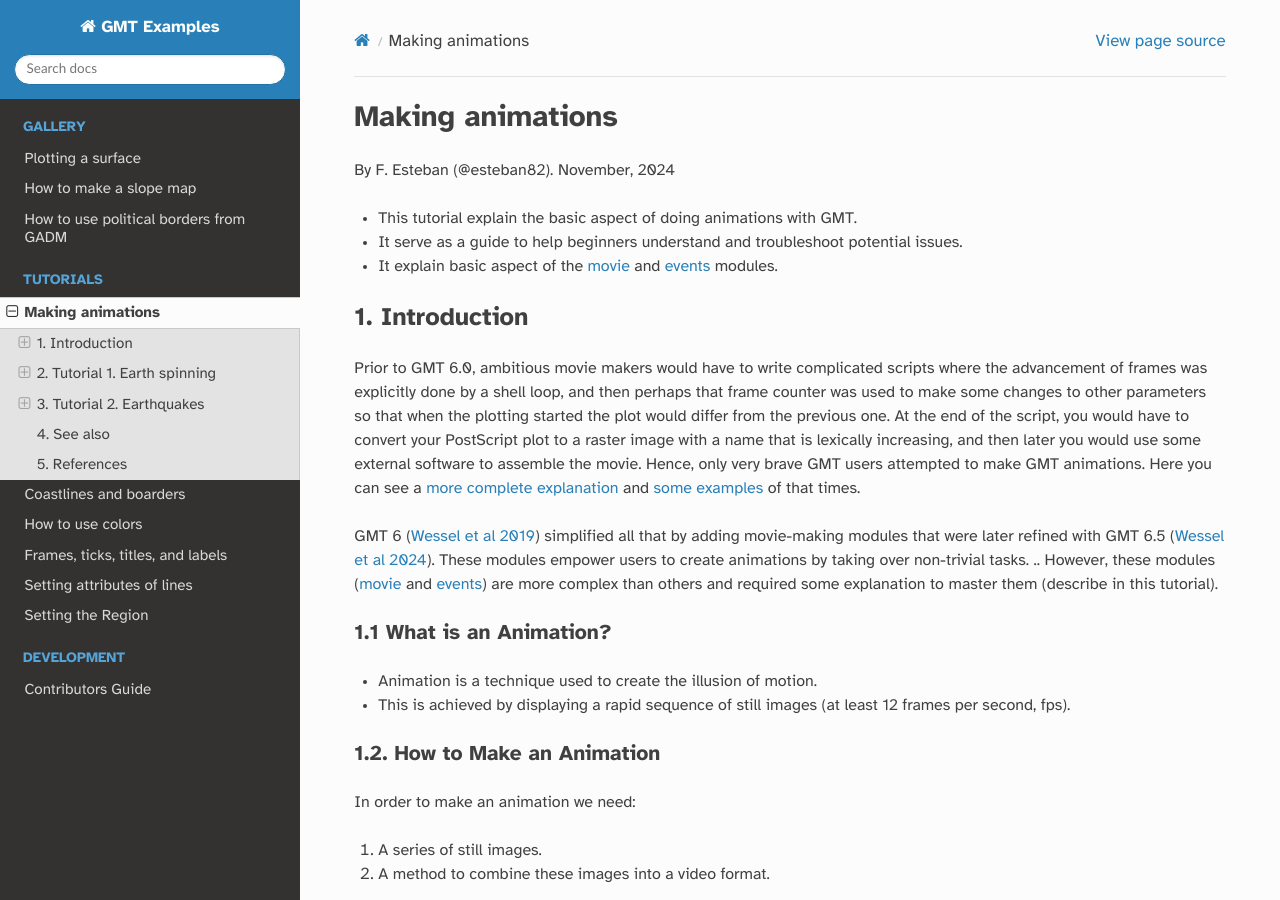
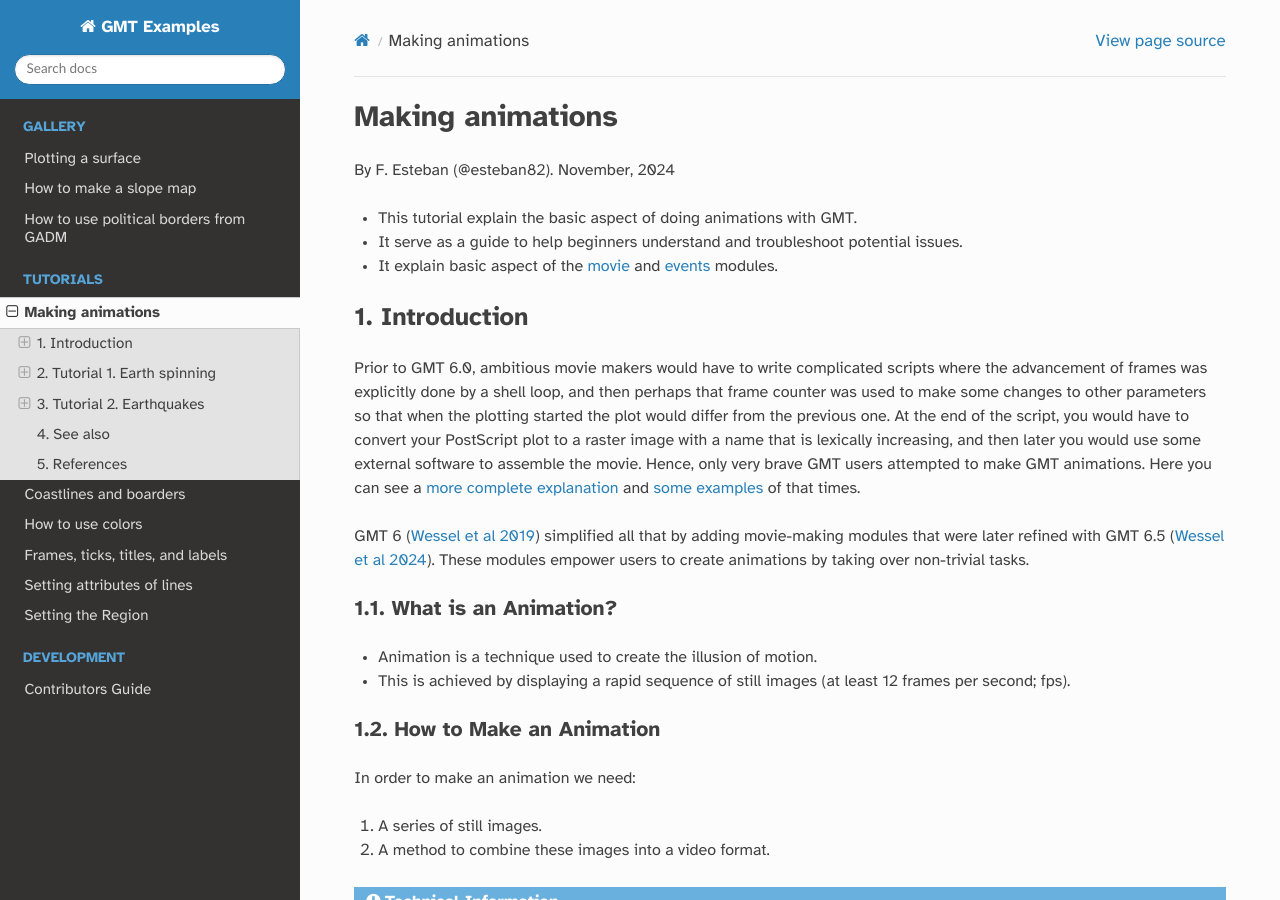
Before and after one commit to GenericMappingTools/gmt-examples, a Sphinx documentation site: the page built from docs/tutorials/advance/animation.rst, in a window 1280 px wide and 900 px high. Built offline with Sphinx 7.4.7 and the Read the Docs theme 3.1.0, drawn with Linux system fonts in a browser that asks for light colours; some of the changed text lies outside the part shown.

Commit message:
Friday morning

```diff
--- a/docs/tutorials/advance/animation.rst
+++ b/docs/tutorials/advance/animation.rst
@@ -22,13 +22,13 @@ and `some examples <https://docs.generic-mapping-tools.org/5.4/Gallery.html#anim
 GMT 6 (`Wessel et al 2019 <https://doi.org/10.1029/2019GC008515>`_) simplified all that by adding movie-making modules
 that were later refined with GMT 6.5 (`Wessel et al 2024 <https://doi.org/10.1029/2024GC011545>`_).
 These modules empower users to create animations by taking over non-trivial tasks.
-.. However, these modules (:gmt-module:`movie` and :gmt-module:`events`) are more complex than others and required some explanation to master them (describe in this tutorial).
 
-1.1 What is an Animation?
-=========================
+
+1.1. What is an Animation?
+==========================
 
 - Animation is a technique used to create the illusion of motion.
-- This is achieved by displaying a rapid sequence of still images (at least 12 frames per second, fps).
+- This is achieved by displaying a rapid sequence of still images (at least 12 frames per second; fps).
 
 
 1.2. How to Make an Animation
@@ -115,7 +115,9 @@ The first step is to create an image using a standard GMT script
 (with `modern mode <https://docs.generic-mapping-tools.org/dev/reference/introduction.html#modern-and-classic-mode>`_)
 that will serve as the base for the animation.
 
-**Step Goal**: Create the first image of the animation.
+.. Important::
+
+  **Step Goal**: Create the first image of the animation.
 
 For this example, I create a map of the Earth with:
 
@@ -133,14 +135,13 @@ For this example, I create a map of the Earth with:
   - **gmt begin; gmt end**: Commands to start and end a GMT script using modern syntax.
   - **@earth_relief_06m**: A remote grid of Earth's relief with a 6-minute resolution.
   - **-I**: Apply illumination to the grid.
-  - **-JG0/0/13c**: Stereographic projection with the center at longitude 0 and latitude 0, with a 13 cm map width.
+  - **-JG0/0/13c**: Perspective projection with the center at longitude 0 and latitude 0, with a 13 cm map width.
 
 
 2.3. Make the Master Frame
 ===========================
 
-.. To create animations with GMT, I must use the :gmt-module:`movie` module.
-So, in this step, I recreate the previous image (the *master frame*) but with the :gmt-module:`movie` module which is use to create animations.
+In this step, I recreate the previous image (the *master frame*) but with the :gmt-module:`movie` module which is use to create animations.
 
 
 .. Important::
@@ -168,7 +169,7 @@ by executing a single plot script that is repeated across all frames.
 - **-L**: Show a label with the frame number.
 
 2.3.2. First Attempt
-^^^^^^^^^^^^^^^^^^^^^^
+^^^^^^^^^^^^^^^^^^^^^
 
 I create the first frame (``-M0,png``) over a black canvas (``-Gblack``) for an HD video format (``-Chd``).
 
@@ -300,7 +301,7 @@ I create the first frame (``-M0,png``) over a black canvas (``-Gblack``) for an
 
 
 2.4. Make draft animation
-^^^^^^^^^^^^^^^^^^^^^^^^^
+=========================
 
 Once you are happy with the master frame, I recommend to make a very short and small movie so you don't have to wait very long to see the result.
 This approach is advisable because creating an animation can be time-consuming,
```
Also changed, not shown: other parts of docs/tutorials/advance/animation.rst (+3 -3 lines).
